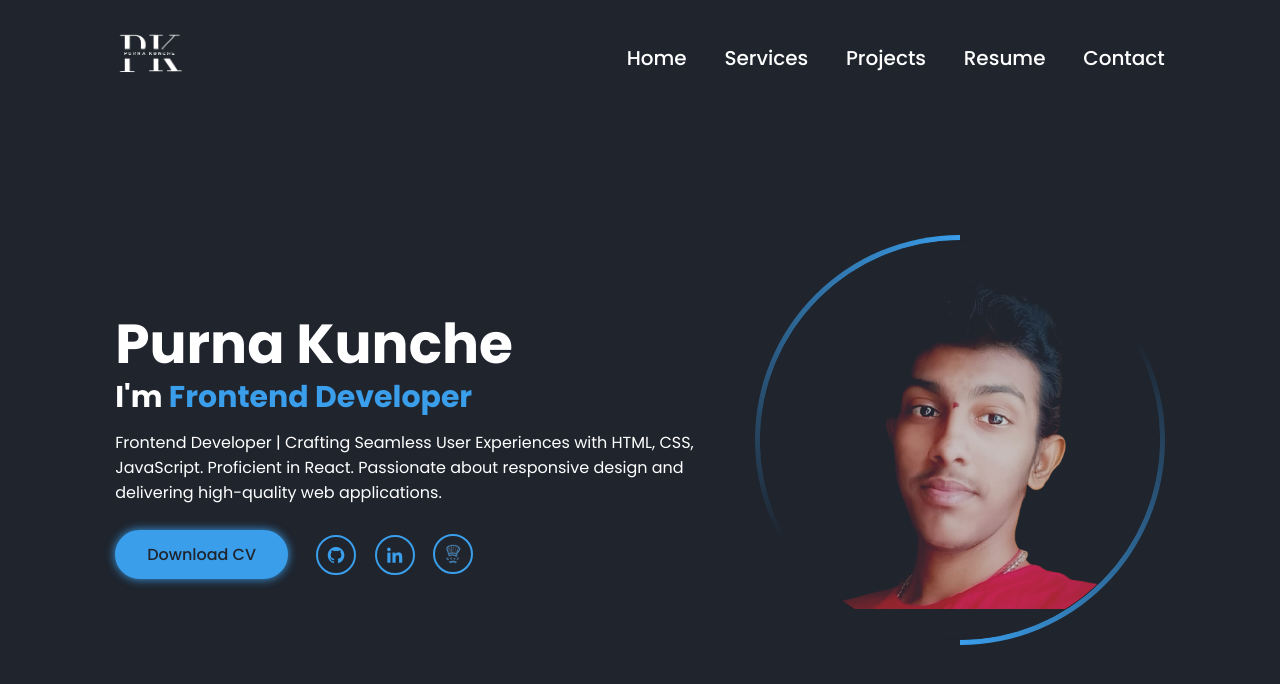
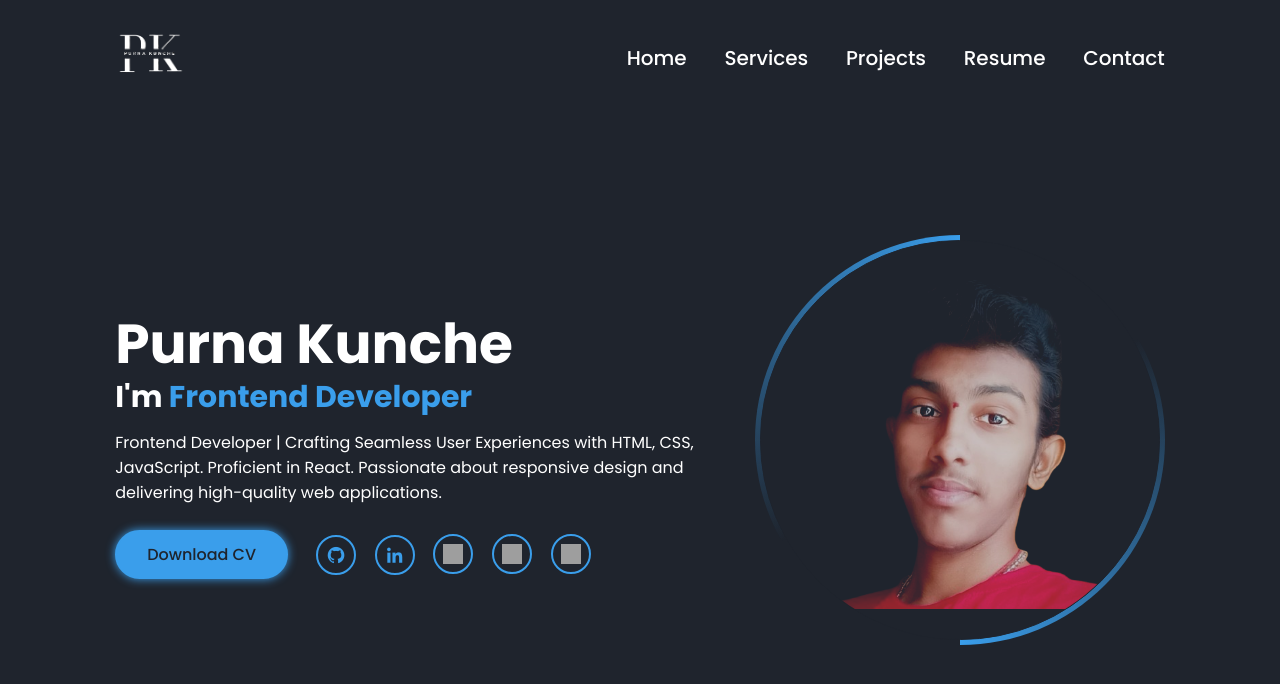
Before and after one commit to PurnaKunche-13/PurnaKunche-13.github.io, a plain HTML site: page portfolio/index.html in a window 1280 px wide. Drawn offline with nearby package versions, Linux system fonts and the light colour scheme; grey boxes are pictures that could not be loaded.

Commit message:
update file

```diff
--- a/portfolio/index.html
+++ b/portfolio/index.html
@@ -66,14 +66,19 @@
           Frontend Developer | Crafting Seamless User Experiences with HTML, CSS, JavaScript. Proficient in React. Passionate about responsive design and delivering high-quality web applications.
         </p>
         <div class="btn-sci">
-          <a href="./CV.pdf"  download="Purna's CV" class="btn">Download CV</a>
+          <a href="./Purna's Resume.pdf"  download="Purna's CV" class="btn">Download CV</a>
           <div class="sci">
             <a href="./git.html"><i class="bx bxl-github"></i></a>
             <a href="https://www.linkedin.com/in/purnakunche" target="_blank"><i class="bx bxl-linkedin"></i></a>
-            <a href="https://www.codechef.com/users/purnakunche" target="_blank"><img src="./images/logos/codechef-blue.png" alt="" height="20px" width="20px" class="codechef"></a>
+            <a href="https://www.codechef.com/users/purnakunche" target="_blank"><img src="https://unpkg.com/simple-icons@v11/icons/codechef.svg" alt="" height="20px" width="20px" class="codechef"></a>
+            <a href="https://www.hackerrank.com/purnakunche" target="_blank"><img src="https://unpkg.com/simple-icons@v11/icons/hackerrank.svg" alt="HackerRank Logo" width="20px" height="20px"></a>
+            <a href="https://www.leetcode.com/purnakunche" target="_blank"><img src="https://unpkg.com/simple-icons@v11/icons/leetcode.svg" alt="LeetCode Logo" height="20px" width="20px"></a>
           </div>
         </div>
       </div>
+
+
+
 
       <div class="home-img">
         <div class="img-box">
```
Also changed, not shown: portfolio/images/logos/codechef-black.png (deleted), 2 other files.
